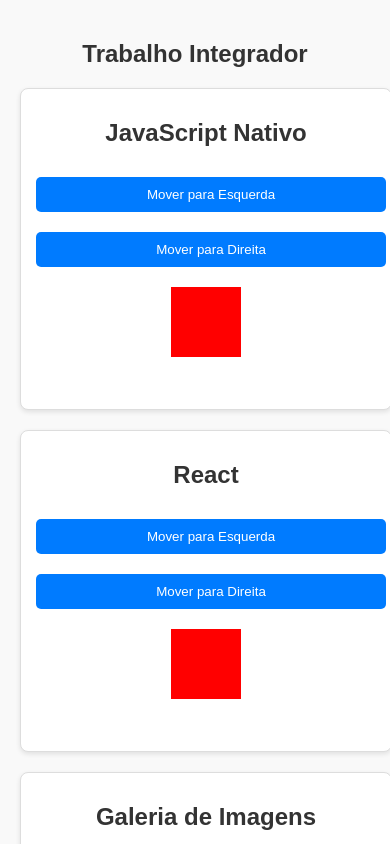
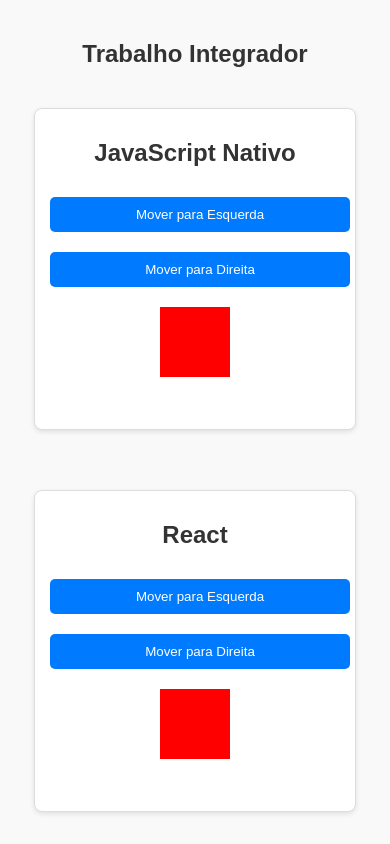
Before and after one commit to Paulo77Dev/projeto-integrador, a React (Create React App) app: page / in a window 390 px wide. Shown: the top 844 px of the page. Built offline with nearby package versions, Linux system fonts and the light colour scheme.

Commit message:
Alteraciones del layout de animation y section4 y con algunas modificaciones en el app.js

```diff
--- a/src/App.js
+++ b/src/App.js
@@ -10,11 +10,13 @@
     return (
         <div>
             <h1>Trabalho Integrador</h1>
-            <DOMNative />
-            <DOMReact />
-            <Gallery />
-            <GSAPAnimation />
-            <AnimeAnimation />
+            <div className="app-container">
+                <DOMNative />
+                <DOMReact />
+                <Gallery />
+                <GSAPAnimation />
+                <AnimeAnimation />
+            </div>
         </div>
     );
 }
--- a/src/Styles/App.css
+++ b/src/Styles/App.css
@@ -13,7 +13,7 @@
 body {
   display: flex;
   flex-direction: column;
-  justify-content: space-between; /* Justifica o conteúdo entre o topo e a parte inferior */
+  justify-content: flex-start; /* Alinha os itens no topo */
   align-items: center; /* Centraliza horizontalmente */
   min-height: 100vh; /* Garante altura mínima para o layout */
   padding: 20px;
@@ -25,11 +25,22 @@
   padding-top: 20px;
 }
 
+/* Contêiner das seções para organizar os itens lado a lado */
+.app-container {
+  display: flex;
+  flex-wrap: wrap;  /* Permite que os itens se movam para a linha seguinte, se necessário */
+  justify-content: space-between;  /* Distribui os itens com espaçamento entre eles */
+  gap: 20px;  /* Espaço entre os itens */
+  margin-top: 20px;
+  width: 100%;
+  max-width: 1200px;  /* Limita a largura máxima do conteúdo */
+}
+
+/* Estilo das seções */
 .section {
-  margin: 20px auto;
+  flex: 1; /* Permite que cada seção ocupe o espaço disponível */
+  min-width: 250px; /* Garante que a seção tenha no mínimo 250px de largura */
   padding: 20px;
-  max-width: 800px;
-  width: 100%;
   background-color: #fff;
   border: 1px solid #ddd;
   border-radius: 8px;
@@ -126,6 +137,11 @@
     width: 100px; /* Reduz tamanho das imagens */
     height: 100px;
   }
+
+  /* Ajuste para responsividade das seções */
+  .app-container {
+    justify-content: center;  /* Centraliza as seções em telas menores */
+  }
 }
 
 @media (max-width: 480px) {
--- a/src/Styles/Section4.css
+++ b/src/Styles/Section4.css
@@ -1,10 +1,15 @@
+/* Estilo para o contêiner de itens com barra de rolagem */
 .section {
     margin: 20px;
-}
-.box {
+    max-height: 300px; /* Defina a altura máxima do contêiner */
+    overflow-y: auto;  /* Adiciona a rolagem vertical quando necessário */
+  }
+
+  /* Estilo do box (não alterado) */
+  .box {
     width: 100px;
     height: 100px;
     background-color: red;
     margin-top: 10px;
     transition: all 0.5s;
-}
+  }
--- a/src/components/Section4/AnimeAnimation.js
+++ b/src/components/Section4/AnimeAnimation.js
@@ -1,22 +1,27 @@
-import React, { useState, useEffect } from "react";
+import React, { useState, useEffect, useRef } from "react";
 import anime from "animejs";
 import "../../Styles/Section4.css";
 
 function AnimeAnimation() {
     const [items, setItems] = useState(["Item 1", "Item 2", "Item 3"]);
     const [speed, setSpeed] = useState(1000);
+    const itemsRef = useRef([]);
 
+    // Animar todos os itens sempre que 'items' mudar
     useEffect(() => {
         anime({
-            targets: ".anime-item",
-            translateY: [-50, 0],
+            targets: itemsRef.current,
+            translateY: [-50, 0],  // Animação de movimento vertical
             elasticity: 600,
             duration: speed,
-            delay: anime.stagger(200),
+            delay: anime.stagger(200),  // Espacamento entre as animações dos itens
         });
     }, [speed, items]);
 
-    const addItem = () => setItems([...items, `Item ${items.length + 1}`]);
+    const addItem = () => {
+        const newItem = `Item ${items.length + 1}`;
+        setItems((prevItems) => [...prevItems, newItem]);
+    };
 
     return (
         <div className="section">
@@ -29,7 +34,13 @@
             <button onClick={addItem}>Adicionar Item</button>
             <div>
                 {items.map((item, index) => (
-                    <div key={index} className="anime-item">{item}</div>
+                    <div
+                        key={index}
+                        ref={(el) => (itemsRef.current[index] = el)} // Referência para cada item
+                        className="anime-item"
+                    >
+                        {item}
+                    </div>
                 ))}
             </div>
         </div>
```
